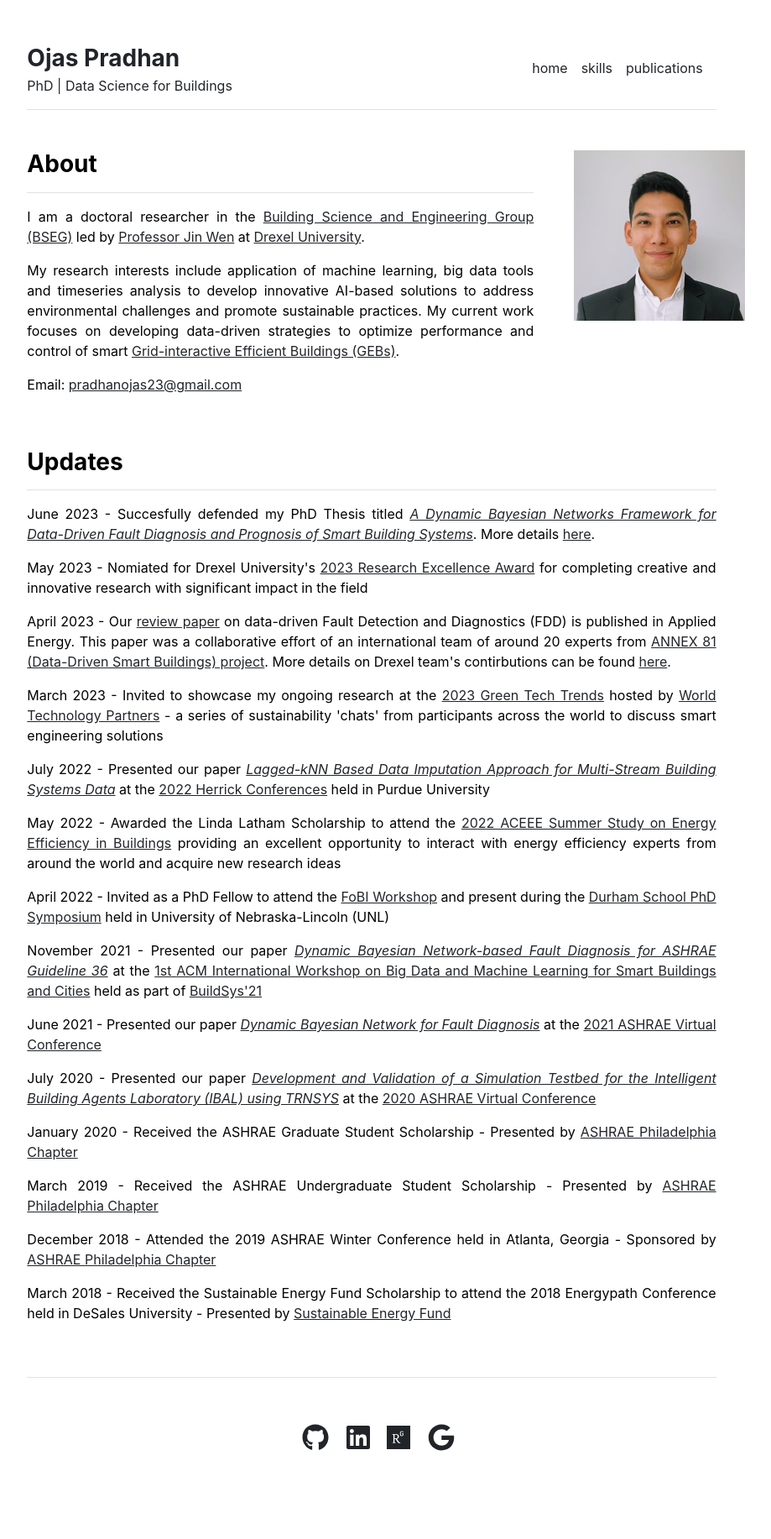
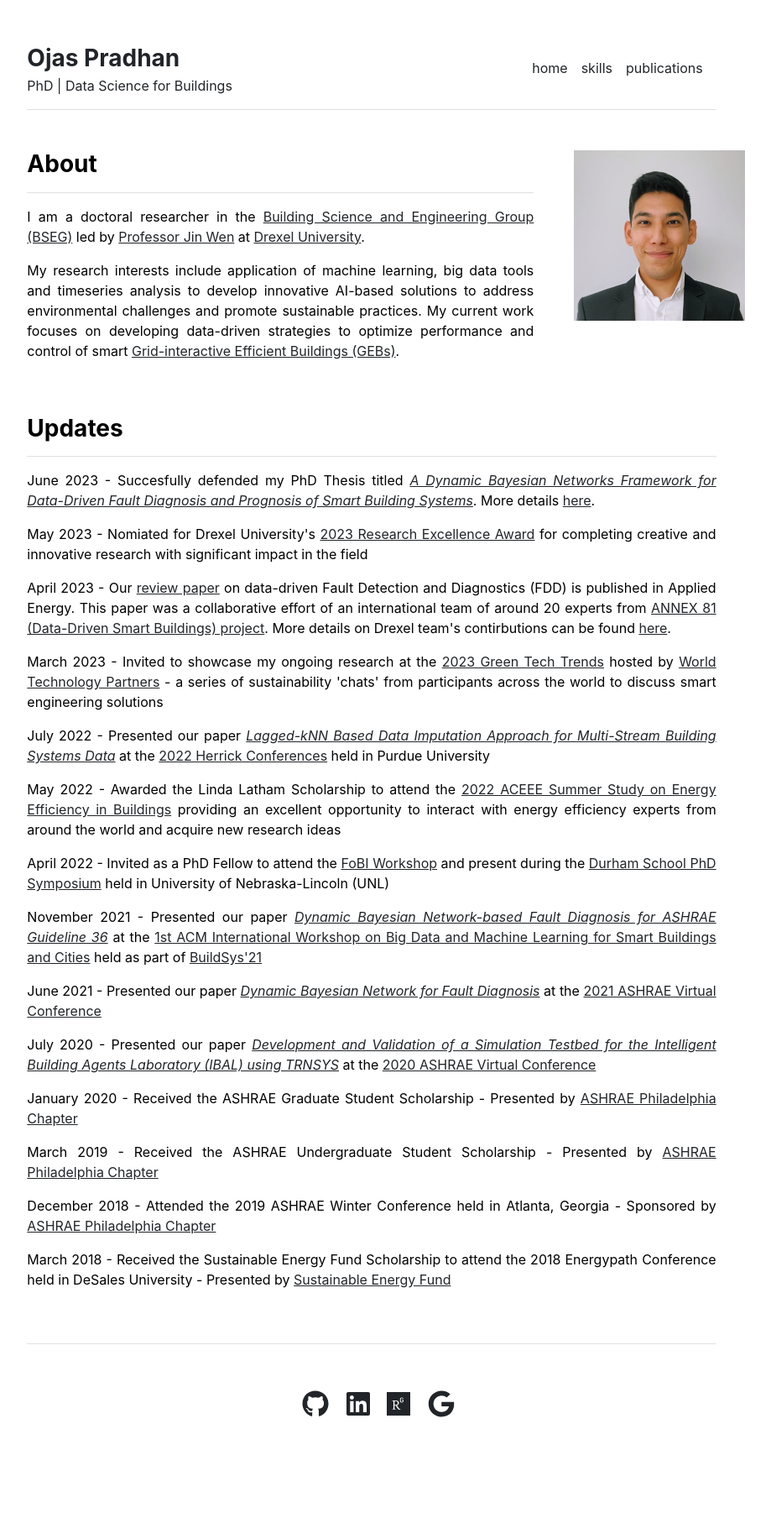
Before and after one commit to pradhanojas/pradhanojas.github.io, a Jekyll site: the page built from index.md, in a window 1280 px wide. Shown: the whole page at 84% size, without its empty margins (197-1116 px from the left). Built offline with Jekyll 4.4.1, drawn with Linux system fonts in a browser that asks for light colours; after the commit the page ends 1793 px from its top, so only the background shows below that.

Commit message:
Update index.md

```diff
--- a/index.md
+++ b/index.md
@@ -7,8 +7,6 @@ I am a doctoral researcher in the <a href="https://bseg.cae.drexel.edu/" target=
 
 My research interests include application of machine learning, big data tools and timeseries analysis to develop innovative AI-based solutions to address environmental challenges and promote sustainable practices. My current work focuses on developing data-driven strategies to optimize performance and control of smart <a href="https://www.energy.gov/eere/buildings/grid-interactive-efficient-buildings" target="_blank">Grid-interactive Efficient Buildings (GEBs)</a>.
 
-Email: <a href="mailto:pradhanojas23@gmail.com">pradhanojas23@gmail.com</a>
-
 <!-- <br>
 <div class="row g-5 mb-5">
   <div class="col-md-12" style="text-align: justify">
```
